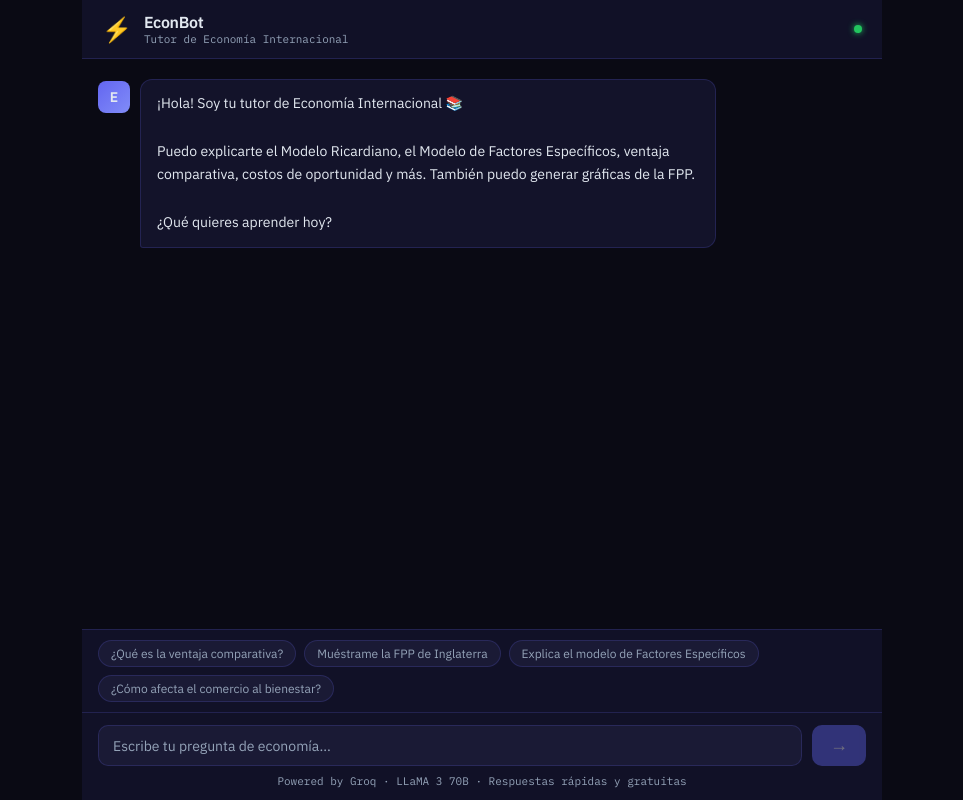
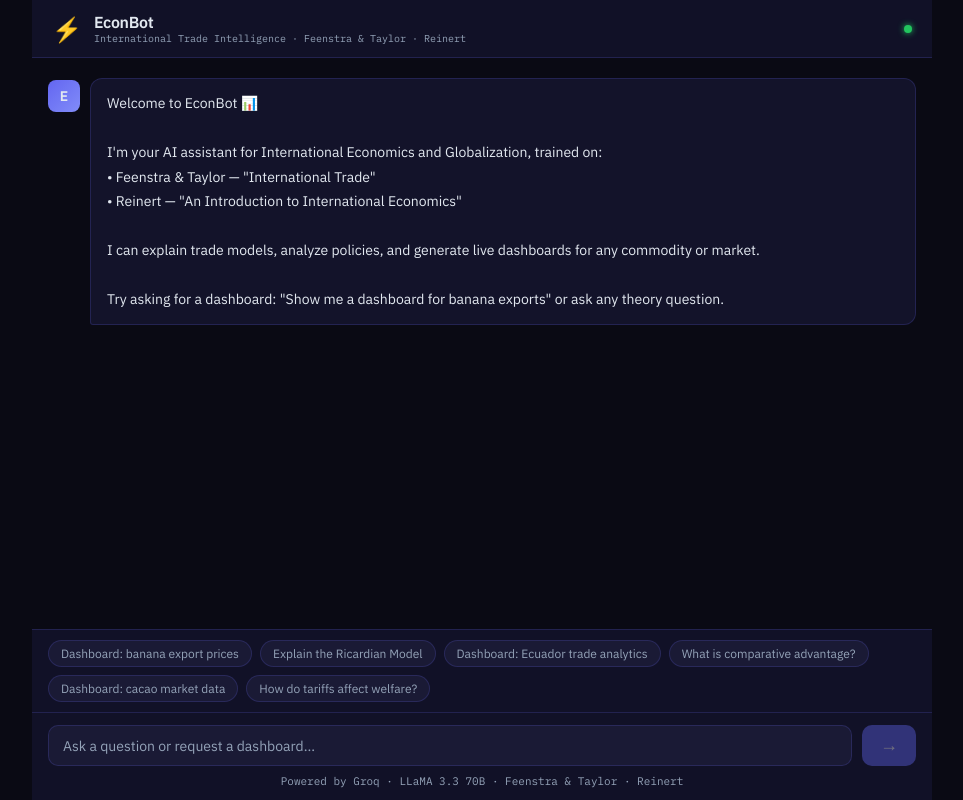
Before and after one commit to rhentian/econ-bot, a React (Vite) app: page / in a window 1280 px wide. Shown: the whole page, without its empty margins (158-1121 px from the left). Built offline with nearby package versions, Linux system fonts and the light colour scheme.

Commit message:
dashboards + textbook context

```diff
--- a/src/App.jsx
+++ b/src/App.jsx
@@ -1,58 +1,156 @@
 import { useState, useRef, useEffect } from "react";
 import {
-  LineChart, Line, XAxis, YAxis, CartesianGrid, Tooltip,
-  ResponsiveContainer, ReferenceLine, Area, AreaChart
+  BarChart, Bar, XAxis, YAxis, CartesianGrid, Tooltip,
+  ResponsiveContainer, RadarChart, Radar, PolarGrid,
+  PolarAngleAxis, LineChart, Line, Legend, PieChart, Pie, Cell
 } from "recharts";
 
 const GROQ_API_URL = "https://api.groq.com/openai/v1/chat/completions";
 const GROQ_MODEL = "llama-3.3-70b-versatile";
 
-const SYSTEM_PROMPT = `Eres un tutor experto en Economía Internacional, especializado en el Modelo Ricardiano de Ventaja Comparativa y el Modelo de Factores Específicos.
+const SYSTEM_PROMPT = `You are EconBot, an expert AI assistant in International Economics and Globalization, trained on two authoritative textbooks:
 
-Responde SIEMPRE en español. Sé claro, didáctico y usa ejemplos numéricos cuando sea útil.
+1. "International Trade" by Robert C. Feenstra & Alan M. Taylor (3rd Edition)
+   - Part 1: Introduction to International Trade (Ch.1: Trade in the Global Economy)
+   - Part 2: Patterns of International Trade:
+     * Ch.2: Trade and Technology - The Ricardian Model
+     * Ch.3: Gains and Losses from Trade - Specific-Factors Model
+     * Ch.4: Trade and Resources - Heckscher-Ohlin Model
+     * Ch.5: Movement of Labor and Capital between Countries
+   - Part 3: New Explanations for International Trade:
+     * Ch.6: Increasing Returns to Scale and Monopolistic Competition
+     * Ch.7: Offshoring of Goods and Services
+   - Part 4: International Trade Policies:
+     * Ch.8: Import Tariffs and Quotas Under Perfect Competition
+     * Ch.9: Import Tariffs and Quotas Under Imperfect Competition
+     * Ch.10: Export Subsidies in Agriculture and High-Technology Industries
+     * Ch.11: International Agreements: Trade, Labor, and the Environment
 
-Cuando el usuario pida un gráfico de la FPP (Frontera de Posibilidades de Producción), responde con un JSON especial en este formato exacto (nada más, solo el JSON):
-{"type":"ppf","country":"Nombre del País","good1":"Bien 1","good2":"Bien 2","maxGood1":100,"maxGood2":80,"label":"Descripción breve"}
+2. "An Introduction to International Economics: New Perspectives on the World Economy" by Kenneth A. Reinert (2nd Edition, Cambridge University Press, 2012)
+   - Part I: International Trade (Absolute Advantage, Comparative Advantage, Intra-industry Trade, Trade Policy)
+   - Part II: International Production (Foreign Market Entry, FDI, Global Value Chains)
+   - Part III: International Finance (Accounting Frameworks, Exchange Rates, IMF)
+   - Part IV: International Development (Development Concepts, Trade and Development)
 
-Para cualquier otra pregunta, responde en texto normal con explicaciones claras sobre:
-- Ventaja comparativa y absoluta
-- Costo de oportunidad
-- Ganancias del comercio
-- Modelo Ricardiano (tecnología, trabajo, salarios)
-- Modelo de Factores Específicos (capital, tierra, trabajo móvil)
-- Términos de intercambio
-- Bienestar y distribución del ingreso
+ALWAYS respond in English. Be precise, academic, and cite concepts from these textbooks when relevant.
 
-Mantén respuestas concisas pero completas (máximo 300 palabras salvo que se pida más detalle).`;
+DASHBOARD CAPABILITY — VERY IMPORTANT:
+When a user asks for a dashboard, chart, graph, data visualization, or market analysis of any commodity, country, or trade topic, you MUST respond with a JSON block in this EXACT format (nothing else before or after the JSON):
 
-function PPFChart({ data }) {
-  const points = [];
-  const steps = 50;
-  for (let i = 0; i <= steps; i++) {
-    const x = (data.maxGood1 / steps) * i;
-    const y = data.maxGood2 * Math.sqrt(1 - Math.pow(x / data.maxGood1, 2));
-    points.push({ [data.good1]: parseFloat(x.toFixed(2)), [data.good2]: parseFloat(y.toFixed(2)) });
-  }
+{"type":"dashboard","title":"Dashboard Title","subtitle":"Brief description","cards":[{"label":"Metric Name","value":"XX","unit":"unit","color":"blue|cyan|purple|pink|green"},...],"barChart":{"title":"Chart Title","data":[{"name":"Label","value":number},...],"color":"#00d4ff"},"lineChart":{"title":"Trend Title","data":[{"year":"YYYY","value":number},...],"color":"#06ffa5"},"radarChart":{"title":"Risk/Factor Analysis","labels":["Factor1","Factor2","Factor3","Factor4","Factor5"],"values":[number,number,number,number,number]},"insights":["Insight 1 from textbook theory","Insight 2","Insight 3"],"source":"Based on Feenstra & Taylor / Reinert - International Economics"}
+
+Dashboard triggers: "dashboard", "show me data", "chart", "graph", "market analysis", "price of", "export data", "trade data", "visualize", "analytics"
+
+For example:
+- "dashboard of banana prices" → generate banana export dashboard
+- "show me cacao market data" → generate cacao dashboard
+- "chart of Ecuador exports" → generate Ecuador export dashboard
+- "trade analytics for shrimp" → generate shrimp trade dashboard
+
+Use realistic, academically-grounded data in dashboards. Reference Feenstra & Taylor or Reinert frameworks when providing insights.
+
+For regular questions (not dashboards), respond in clear prose using concepts from the textbooks. Cover:
+- Ricardian Model, Specific-Factors Model, Heckscher-Ohlin Model
+- Comparative advantage, absolute advantage, opportunity cost
+- Tariffs, quotas, trade policy instruments
+- Gains from trade, welfare effects
+- FDI, multinational corporations, offshoring
+- International finance, exchange rates, balance of payments
+- Trade agreements (WTO, FTAs, preferential trade)
+- Globalization and development
+
+Keep responses concise but academically rigorous (max 350 words unless more detail is requested).`;
+
+// Dashboard renderer component
+function DashboardView({ data }) {
+  const COLORS = {
+    blue: "#00d4ff", cyan: "#06ffa5", purple: "#a855f7",
+    pink: "#f472b6", green: "#22c55e"
+  };
+
+  const radarData = data.radarChart?.labels?.map((label, i) => ({
+    subject: label,
+    value: data.radarChart.values[i]
+  })) || [];
 
   return (
-    <div className="ppf-container">
-      <h3 className="ppf-title">📊 FPP — {data.country}</h3>
-      <p className="ppf-label">{data.label}</p>
-      <ResponsiveContainer width="100%" height={300}>
-        <AreaChart data={points} margin={{ top: 10, right: 20, left: 0, bottom: 20 }}>
-          <defs>
-            <linearGradient id="ppfGrad" x1="0" y1="0" x2="0" y2="1">
-              <stop offset="5%" stopColor="#6366f1" stopOpacity={0.3} />
-              <stop offset="95%" stopColor="#6366f1" stopOpacity={0.02} />
-            </linearGradient>
-          </defs>
-          <CartesianGrid strokeDasharray="3 3" stroke="rgba(255,255,255,0.07)" />
-          <XAxis dataKey={data.good1} label={{ value: data.good1, position: "insideBottom", offset: -10, fill: "#a5b4fc" }} tick={{ fill: "#94a3b8", fontSize: 11 }} />
-          <YAxis label={{ value: data.good2, angle: -90, position: "insideLeft", fill: "#a5b4fc" }} tick={{ fill: "#94a3b8", fontSize: 11 }} />
-          <Tooltip contentStyle={{ background: "#1e1b4b", border: "1px solid #4f46e5", borderRadius: 8, color: "#e2e8f0" }} />
-          <Area type="monotone" dataKey={data.good2} stroke="#6366f1" strokeWidth={2.5} fill="url(#ppfGrad)" dot={false} />
-        </AreaChart>
-      </ResponsiveContainer>
+    <div className="dashboard">
+      <div className="dash-header">
+        <div className="dash-title">{data.title}</div>
+        <div className="dash-subtitle">{data.subtitle}</div>
+      </div>
+
+      {/* KPI Cards */}
+      <div className="kpi-grid">
+        {data.cards?.map((card, i) => (
+          <div className="kpi-card" key={i} style={{ "--accent": COLORS[card.color] || COLORS.blue }}>
+            <div className="kpi-val">{card.value}<span className="kpi-unit">{card.unit}</span></div>
+            <div className="kpi-label">{card.label}</div>
+          </div>
+        ))}
+      </div>
+
+      {/* Charts Row */}
+      <div className="charts-row">
+        {data.barChart && (
+          <div className="chart-box">
+            <div className="chart-title">{data.barChart.title}</div>
+            <ResponsiveContainer width="100%" height={200}>
+              <BarChart data={data.barChart.data} margin={{ top: 5, right: 10, left: -10, bottom: 5 }}>
+                <CartesianGrid strokeDasharray="3 3" stroke="rgba(255,255,255,0.05)" />
+                <XAxis dataKey="name" tick={{ fill: "#64748b", fontSize: 11 }} />
+                <YAxis tick={{ fill: "#64748b", fontSize: 11 }} />
+                <Tooltip contentStyle={{ background: "#0f172a", border: "1px solid rgba(0,212,255,0.2)", borderRadius: 8, color: "#e2e8f0" }} />
+                <Bar dataKey="value" fill={data.barChart.color || "#00d4ff"} radius={[4, 4, 0, 0]} />
+              </BarChart>
+            </ResponsiveContainer>
+          </div>
+        )}
+        {data.lineChart && (
+          <div className="chart-box">
+            <div className="chart-title">{data.lineChart.title}</div>
+            <ResponsiveContainer width="100%" height={200}>
+              <LineChart data={data.lineChart.data} margin={{ top: 5, right: 10, left: -10, bottom: 5 }}>
+                <CartesianGrid strokeDasharray="3 3" stroke="rgba(255,255,255,0.05)" />
+                <XAxis dataKey="year" tick={{ fill: "#64748b", fontSize: 11 }} />
+                <YAxis tick={{ fill: "#64748b", fontSize: 11 }} />
+                <Tooltip contentStyle={{ background: "#0f172a", border: "1px solid rgba(0,212,255,0.2)", borderRadius: 8, color: "#e2e8f0" }} />
+                <Line type="monotone" dataKey="value" stroke={data.lineChart.color || "#06ffa5"} strokeWidth={2} dot={{ fill: data.lineChart.color || "#06ffa5" }} />
+              </LineChart>
+            </ResponsiveContainer>
+          </div>
+        )}
+      </div>
+
+      {/* Radar Chart */}
+      {radarData.length > 0 && (
+        <div className="chart-box" style={{ marginBottom: 16 }}>
+          <div className="chart-title">{data.radarChart.title}</div>
+          <ResponsiveContainer width="100%" height={220}>
+            <RadarChart data={radarData}>
+              <PolarGrid stroke="rgba(255,255,255,0.08)" />
+              <PolarAngleAxis dataKey="subject" tick={{ fill: "#94a3b8", fontSize: 11 }} />
+              <Radar dataKey="value" stroke="#a855f7" fill="#a855f7" fillOpacity={0.2} strokeWidth={2} />
+              <Tooltip contentStyle={{ background: "#0f172a", border: "1px solid rgba(168,85,247,0.3)", borderRadius: 8, color: "#e2e8f0" }} />
+            </RadarChart>
+          </ResponsiveContainer>
+        </div>
+      )}
+
+      {/* Insights */}
+      {data.insights?.length > 0 && (
+        <div className="insights-box">
+          <div className="insights-title">📚 Academic Insights</div>
+          {data.insights.map((ins, i) => (
+            <div className="insight-item" key={i}>
+              <span className="insight-dot">▸</span>
+              <span>{ins}</span>
+            </div>
+          ))}
+        </div>
+      )}
+
+      <div className="dash-source">{data.source}</div>
     </div>
   );
 }
@@ -66,12 +164,12 @@ function Message({ msg }) {
     );
   }
 
-  // Check if it's a PPF chart response
-  let ppfData = null;
+  // Check if dashboard
+  let dashData = null;
   try {
     const trimmed = msg.content.trim();
-    if (trimmed.startsWith("{") && trimmed.includes('"type":"ppf"')) {
-      ppfData = JSON.parse(trimmed);
+    if (trimmed.startsWith("{") && trimmed.includes('"type":"dashboard"')) {
+      dashData = JSON.parse(trimmed);
     }
   } catch (_) {}
 
@@ -79,10 +177,10 @@ function Message({ msg }) {
     <div className="msg bot-msg">
       <div className="bot-avatar">E</div>
       <div className="msg-bubble bot-bubble">
-        {ppfData ? (
-          <PPFChart data={ppfData} />
+        {dashData ? (
+          <DashboardView data={dashData} />
         ) : (
-          <p style={{ whiteSpace: "pre-wrap", lineHeight: 1.7 }}>{msg.content}</p>
+          <p style={{ whiteSpace: "pre-wrap", lineHeight: 1.75 }}>{msg.content}</p>
         )}
       </div>
     </div>
@@ -90,17 +188,27 @@ function Message({ msg }) {
 }
 
 const SUGGESTIONS = [
-  "¿Qué es la ventaja comparativa?",
-  "Muéstrame la FPP de Inglaterra",
-  "Explica el modelo de Factores Específicos",
-  "¿Cómo afecta el comercio al bienestar?",
+  "Dashboard: banana export prices",
+  "Explain the Ricardian Model",
+  "Dashboard: Ecuador trade analytics",
+  "What is comparative advantage?",
+  "Dashboard: cacao market data",
+  "How do tariffs affect welfare?",
 ];
 
 export default function App() {
   const [messages, setMessages] = useState([
     {
       role: "assistant",
-      content: "¡Hola! Soy tu tutor de Economía Internacional 📚\n\nPuedo explicarte el Modelo Ricardiano, el Modelo de Factores Específicos, ventaja comparativa, costos de oportunidad y más. También puedo generar gráficas de la FPP.\n\n¿Qué quieres aprender hoy?",
+      content: `Welcome to EconBot 📊
+
+I'm your AI assistant for International Economics and Globalization, trained on:
+• Feenstra & Taylor — "International Trade"
+• Reinert — "An Introduction to International Economics"
+
+I can explain trade models, analyze policies, and generate live dashboards for any commodity or market.
+
+Try asking for a dashboard: "Show me a dashboard for banana exports" or ask any theory question.`,
     },
   ]);
   const [input, setInput] = useState("");
@@ -132,18 +240,21 @@ export default function App() {
           model: GROQ_MODEL,
           messages: [
             { role: "system", content: SYSTEM_PROMPT },
-            ...newMessages.map((m) => ({ role: m.role === "assistant" ? "assistant" : "user", content: m.content })),
+            ...newMessages.map((m) => ({
+              role: m.role === "assistant" ? "assistant" : "user",
+              content: m.content,
+            })),
           ],
           temperature: 0.7,
-          max_tokens: 600,
+          max_tokens: 900,
         }),
       });
 
       const data = await response.json();
-      const reply = data.choices?.[0]?.message?.content || "No obtuve respuesta. Intenta de nuevo.";
+      const reply = data.choices?.[0]?.message?.content || "No response. Please try again.";
       setMessages((prev) => [...prev, { role: "assistant", content: reply }]);
     } catch (err) {
-      setMessages((prev) => [...prev, { role: "assistant", content: "❌ Error de conexión. Verifica tu API key de Groq." }]);
+      setMessages((prev) => [...prev, { role: "assistant", content: "❌ Connection error. Check your Groq API key." }]);
     } finally {
       setLoading(false);
     }
@@ -157,10 +268,10 @@ export default function App() {
             <span className="logo-icon">⚡</span>
             <div>
               <div className="logo-title">EconBot</div>
-              <div className="logo-sub">Tutor de Economía Internacional</div>
+              <div className="logo-sub">International Trade Intelligence · Feenstra & Taylor · Reinert</div>
             </div>
           </div>
-          <div className="status-dot" title="Groq conectado" />
+          <div className="status-dot" title="Groq connected" />
         </div>
       </header>
 
@@ -194,14 +305,14 @@ export default function App() {
             value={input}
             onChange={(e) => setInput(e.target.value)}
             onKeyDown={(e) => e.key === "Enter" && !e.shiftKey && sendMessage()}
-            placeholder="Escribe tu pregunta de economía..."
+            placeholder="Ask a question or request a dashboard..."
             disabled={loading}
           />
           <button className="send-btn" onClick={() => sendMessage()} disabled={loading || !input.trim()}>
             {loading ? "..." : "→"}
           </button>
         </div>
-        <p className="footer-note">Powered by Groq · LLaMA 3 70B · Respuestas rápidas y gratuitas</p>
+        <p className="footer-note">Powered by Groq · LLaMA 3.3 70B · Feenstra & Taylor · Reinert</p>
       </footer>
     </div>
   );
--- a/src/index.css
+++ b/src/index.css
@@ -13,57 +13,27 @@
   --border: rgba(99,102,241,0.2);
   --user-bg: #1e1b4b;
   --bot-bg: #13132a;
+  --blue: #00d4ff;
+  --cyan: #06ffa5;
+  --purple: #a855f7;
+  --pink: #f472b6;
 }
 
-body {
-  background: var(--bg);
-  color: var(--text);
-  font-family: 'IBM Plex Sans', sans-serif;
-  height: 100dvh;
-  overflow: hidden;
-}
+body { background: var(--bg); color: var(--text); font-family: 'IBM Plex Sans', sans-serif; height: 100dvh; overflow: hidden; }
 
-.app {
-  display: flex;
-  flex-direction: column;
-  height: 100dvh;
-  max-width: 800px;
-  margin: 0 auto;
-}
+.app { display: flex; flex-direction: column; height: 100dvh; max-width: 900px; margin: 0 auto; }
 
 /* Header */
-.header {
-  border-bottom: 1px solid var(--border);
-  background: var(--bg2);
-  padding: 12px 20px;
-  flex-shrink: 0;
-}
-.header-inner {
-  display: flex;
-  align-items: center;
-  justify-content: space-between;
-}
+.header { border-bottom: 1px solid var(--border); background: var(--bg2); padding: 12px 20px; flex-shrink: 0; }
+.header-inner { display: flex; align-items: center; justify-content: space-between; }
 .logo { display: flex; align-items: center; gap: 12px; }
 .logo-icon { font-size: 24px; }
 .logo-title { font-weight: 600; font-size: 16px; letter-spacing: -0.3px; }
-.logo-sub { font-size: 11px; color: var(--text2); font-family: 'IBM Plex Mono', monospace; }
-.status-dot {
-  width: 8px; height: 8px; border-radius: 50%;
-  background: #22c55e;
-  box-shadow: 0 0 6px #22c55e;
-}
+.logo-sub { font-size: 10px; color: var(--text2); font-family: 'IBM Plex Mono', monospace; }
+.status-dot { width: 8px; height: 8px; border-radius: 50%; background: #22c55e; box-shadow: 0 0 6px #22c55e; }
 
 /* Chat */
-.chat-area {
-  flex: 1;
-  overflow-y: auto;
-  padding: 20px 16px;
-  display: flex;
-  flex-direction: column;
-  gap: 16px;
-  scrollbar-width: thin;
-  scrollbar-color: var(--border) transparent;
-}
+.chat-area { flex: 1; overflow-y: auto; padding: 20px 16px; display: flex; flex-direction: column; gap: 16px; scrollbar-width: thin; scrollbar-color: var(--border) transparent; }
 .chat-area::-webkit-scrollbar { width: 4px; }
 .chat-area::-webkit-scrollbar-thumb { background: var(--border); border-radius: 4px; }
 
@@ -71,123 +41,62 @@ body {
 .user-msg { justify-content: flex-end; }
 .bot-msg { justify-content: flex-start; }
 
-.bot-avatar {
-  width: 32px; height: 32px; border-radius: 8px;
-  background: linear-gradient(135deg, #6366f1, #818cf8);
-  display: flex; align-items: center; justify-content: center;
-  font-weight: 700; font-size: 14px; flex-shrink: 0;
-  margin-top: 2px;
-}
+.bot-avatar { width: 32px; height: 32px; border-radius: 8px; background: linear-gradient(135deg, #6366f1, #818cf8); display: flex; align-items: center; justify-content: center; font-weight: 700; font-size: 14px; flex-shrink: 0; margin-top: 2px; }
 
-.msg-bubble {
-  max-width: 75%;
-  padding: 12px 16px;
-  border-radius: 12px;
-  font-size: 14px;
-  line-height: 1.6;
-}
-.user-bubble {
-  background: var(--user-bg);
-  border: 1px solid rgba(99,102,241,0.3);
-  border-bottom-right-radius: 3px;
-  color: #c7d2fe;
-}
-.bot-bubble {
-  background: var(--bot-bg);
-  border: 1px solid var(--border);
-  border-bottom-left-radius: 3px;
-}
+.msg-bubble { max-width: 82%; padding: 12px 16px; border-radius: 12px; font-size: 14px; line-height: 1.6; }
+.user-bubble { background: var(--user-bg); border: 1px solid rgba(99,102,241,0.3); border-bottom-right-radius: 3px; color: #c7d2fe; }
+.bot-bubble { background: var(--bot-bg); border: 1px solid var(--border); border-bottom-left-radius: 3px; width: 100%; max-width: 100%; }
 
-/* Typing animation */
-.typing {
-  display: flex; gap: 5px; align-items: center;
-  padding: 14px 18px;
-}
-.typing span {
-  width: 6px; height: 6px; border-radius: 50%;
-  background: var(--accent2);
-  animation: bounce 1.2s infinite;
-}
+/* Typing */
+.typing { display: flex; gap: 5px; align-items: center; padding: 14px 18px; }
+.typing span { width: 6px; height: 6px; border-radius: 50%; background: #818cf8; animation: bounce 1.2s infinite; }
 .typing span:nth-child(2) { animation-delay: 0.2s; }
 .typing span:nth-child(3) { animation-delay: 0.4s; }
-@keyframes bounce {
-  0%, 80%, 100% { transform: translateY(0); opacity: 0.4; }
-  40% { transform: translateY(-6px); opacity: 1; }
-}
+@keyframes bounce { 0%,80%,100%{transform:translateY(0);opacity:0.4;}40%{transform:translateY(-6px);opacity:1;} }
 
-/* PPF Chart */
-.ppf-container { width: 100%; }
-.ppf-title { font-size: 14px; font-weight: 600; margin-bottom: 4px; color: var(--accent2); }
-.ppf-label { font-size: 12px; color: var(--text2); margin-bottom: 12px; }
+/* DASHBOARD */
+.dashboard { width: 100%; }
+.dash-header { margin-bottom: 16px; }
+.dash-title { font-size: 16px; font-weight: 600; color: var(--blue); font-family: 'IBM Plex Mono', monospace; }
+.dash-subtitle { font-size: 12px; color: var(--text2); margin-top: 4px; }
+.dash-source { font-size: 10px; color: var(--text2); margin-top: 12px; font-family: 'IBM Plex Mono', monospace; border-top: 1px solid var(--border); padding-top: 8px; }
+
+/* KPI Cards */
+.kpi-grid { display: grid; grid-template-columns: repeat(auto-fit, minmax(130px, 1fr)); gap: 10px; margin-bottom: 16px; }
+.kpi-card { background: rgba(0,0,0,0.4); border: 1px solid var(--border); border-radius: 12px; padding: 14px; border-top: 2px solid var(--accent, var(--blue)); }
+.kpi-val { font-family: 'IBM Plex Mono', monospace; font-size: 22px; font-weight: 700; color: var(--accent, var(--blue)); line-height: 1; }
+.kpi-unit { font-size: 12px; margin-left: 3px; color: var(--text2); }
+.kpi-label { font-size: 11px; color: var(--text2); margin-top: 6px; text-transform: uppercase; letter-spacing: 1px; }
+
+/* Charts */
+.charts-row { display: grid; grid-template-columns: 1fr 1fr; gap: 12px; margin-bottom: 12px; }
+.chart-box { background: rgba(0,0,0,0.4); border: 1px solid var(--border); border-radius: 12px; padding: 16px; }
+.chart-title { font-size: 11px; color: var(--text2); letter-spacing: 2px; text-transform: uppercase; margin-bottom: 12px; }
+
+/* Insights */
+.insights-box { background: rgba(99,102,241,0.05); border: 1px solid rgba(99,102,241,0.2); border-radius: 12px; padding: 14px; margin-bottom: 12px; }
+.insights-title { font-size: 12px; color: var(--accent2); letter-spacing: 2px; text-transform: uppercase; margin-bottom: 10px; }
+.insight-item { display: flex; gap: 8px; font-size: 13px; color: #94a3b8; line-height: 1.6; margin-bottom: 6px; }
+.insight-dot { color: var(--accent2); flex-shrink: 0; }
 
 /* Suggestions */
-.suggestions {
-  display: flex; gap: 8px; flex-wrap: wrap;
-  padding: 10px 16px;
-  border-top: 1px solid var(--border);
-  background: var(--bg2);
-  flex-shrink: 0;
-}
-.suggestion-btn {
-  background: var(--bg3);
-  border: 1px solid var(--border);
-  color: var(--text2);
-  padding: 5px 12px;
-  border-radius: 20px;
-  font-size: 12px;
-  cursor: pointer;
-  font-family: inherit;
-  transition: all 0.15s;
-  white-space: nowrap;
-}
-.suggestion-btn:hover {
-  border-color: var(--accent);
-  color: var(--accent2);
-  background: rgba(99,102,241,0.1);
-}
+.suggestions { display: flex; gap: 8px; flex-wrap: wrap; padding: 10px 16px; border-top: 1px solid var(--border); background: var(--bg2); flex-shrink: 0; }
+.suggestion-btn { background: var(--bg3); border: 1px solid var(--border); color: var(--text2); padding: 5px 12px; border-radius: 20px; font-size: 12px; cursor: pointer; font-family: inherit; transition: all 0.15s; white-space: nowrap; }
+.suggestion-btn:hover { border-color: var(--accent); color: var(--accent2); background: rgba(99,102,241,0.1); }
 
 /* Input */
-.input-area {
-  padding: 12px 16px;
-  background: var(--bg2);
-  border-top: 1px solid var(--border);
-  flex-shrink: 0;
-}
+.input-area { padding: 12px 16px; background: var(--bg2); border-top: 1px solid var(--border); flex-shrink: 0; }
 .input-row { display: flex; gap: 10px; }
-.input {
-  flex: 1;
-  background: var(--bg3);
-  border: 1px solid var(--border);
-  border-radius: 10px;
-  padding: 10px 14px;
-  color: var(--text);
-  font-size: 14px;
-  font-family: inherit;
-  outline: none;
-  transition: border-color 0.15s;
-}
+.input { flex: 1; background: var(--bg3); border: 1px solid var(--border); border-radius: 10px; padding: 10px 14px; color: var(--text); font-size: 14px; font-family: inherit; outline: none; transition: border-color 0.15s; }
 .input:focus { border-color: var(--accent); }
 .input::placeholder { color: var(--text2); }
-.send-btn {
-  background: var(--accent);
-  color: white;
-  border: none;
-  border-radius: 10px;
-  padding: 10px 18px;
-  font-size: 18px;
-  cursor: pointer;
-  transition: all 0.15s;
-  font-weight: 600;
-}
+.send-btn { background: var(--accent); color: white; border: none; border-radius: 10px; padding: 10px 18px; font-size: 18px; cursor: pointer; transition: all 0.15s; font-weight: 600; }
 .send-btn:hover:not(:disabled) { background: var(--accent2); transform: translateX(2px); }
-.send-btn:disabled { opacity: 0.4; cursor: not-allowed; transform: none; }
-.footer-note {
-  font-size: 11px; color: var(--text2);
-  text-align: center; margin-top: 8px;
-  font-family: 'IBM Plex Mono', monospace;
-}
+.send-btn:disabled { opacity: 0.4; cursor: not-allowed; }
+.footer-note { font-size: 11px; color: var(--text2); text-align: center; margin-top: 8px; font-family: 'IBM Plex Mono', monospace; }
 
 @media (max-width: 600px) {
-  .msg-bubble { max-width: 88%; }
+  .charts-row { grid-template-columns: 1fr; }
+  .kpi-grid { grid-template-columns: repeat(2, 1fr); }
   .suggestions { display: none; }
 }
```
